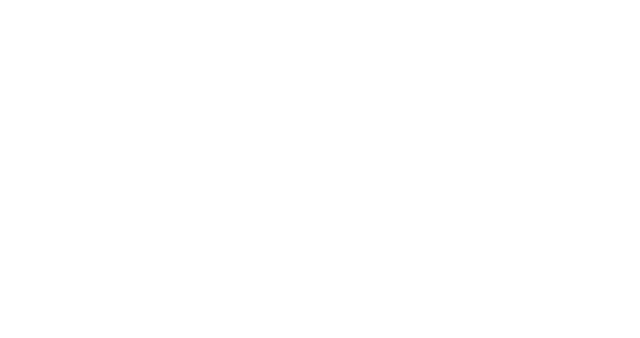
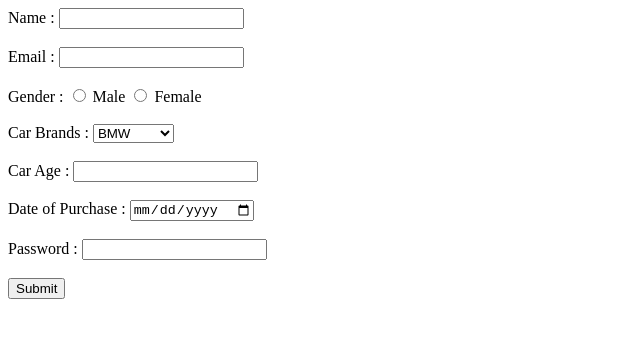
Before and after one commit to acciojob/car-insurance-form-TejasSahebraoGawali, a website: page main.html in a window 1280 px wide. Shown: the whole page, without its empty margins (0-640 px from the left). Drawn offline with Linux system fonts and the light colour scheme.

Commit message:
created a submission

```diff
--- a/main.html
+++ b/main.html
@@ -8,6 +8,52 @@
 
 <body>
 	<!-- the entire body must be written by student -->
+	<form method = "post">
+		<!-- Name -->
+		<lable for = "name">Name :</lable>
+		<input type = "text" id = "name" name = "name" required>
+		<br><br>
+
+		<!-- Email -->
+		<label for = "email">Email :</label>
+		<input type = "email" id = "email" name = "email" required>
+		<br><br>
+
+		<!-- Gender -->
+		<label for = "gender">Gender :</label>
+		<input type = "radio" id = "male" name = "gender" required>
+		<label for = "male">Male</label>
+		<input type = "radio" id = "female" name = "gender" required>
+		<label for = "female">Female</label>
+		<br><br>
+
+		<!-- Car Brand -->
+		<label for = "cars">Car Brands :</label>
+		<select name = "cars" id = "cars">
+			<option value = "BMW">BMW</option>
+			<option value = "Audi">Audi</option>
+			<option value = "Mercedez">Mercedez</option>
+		</select>
+		<br><br>
+
+		<!-- Car Age  -->
+		<label for = "carage">Car Age :</label>
+		<input type = "number" id = "carage" name = "carage" required>
+		<br><br>
+
+		<!-- Date of Purchase(dop) -->
+		<label for = "dop">Date of Purchase :</label>
+		<input type = "date" id = "dop" name = "dop" required>
+		<br><br>
+
+		<!-- Password -->
+		<label for = "password">Password :</label>
+		<input type = "password" id = "password" name = "password" required>
+		<br><br>
+
+		<!-- Submit Button -->
+		<button type = "submit" value = "submit">Submit</button>
+	</form>
     <script type="text/javascript" src="./script.js">
 </script>
 
```
